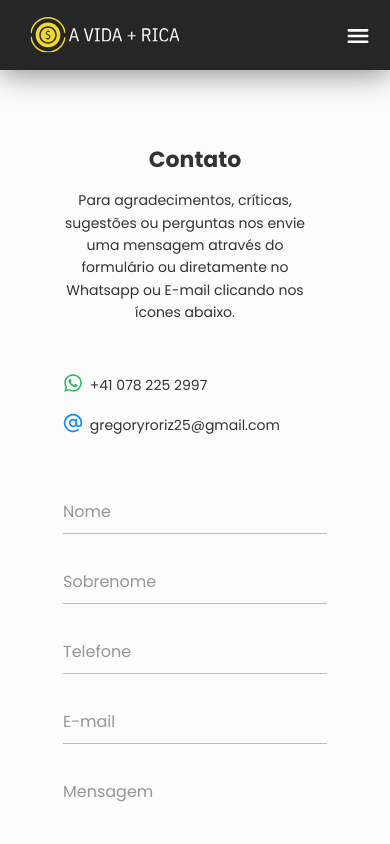
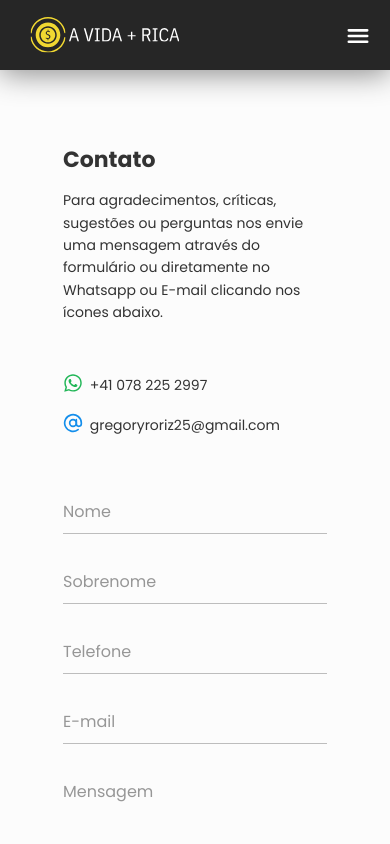
Before and after one commit to romulororiz/A-Vida-Mais-Rica, a Next.js app: page /contato in a window 390 px wide. Shown: the top 844 px of the page. Built offline with nearby package versions, Linux system fonts and the light colour scheme.

Commit message:
minor layout changes contact page

```diff
--- a/styles/ContactPage.module.css
+++ b/styles/ContactPage.module.css
@@ -8,8 +8,9 @@
 .contactPageDetails {
     display: flex;
     flex-direction: column;
-    justify-content: center;
+    justify-content: flex-start;
     width: 55%;
+    margin-top: 25px;
     margin-right: 25px;
 }
 
@@ -181,10 +182,6 @@
         flex-direction: column;
     }
 
-    .contactPageDetails {
-        text-align: left;
-    }
-
     .heading {
         margin: 12px 0;
     }
@@ -207,7 +204,7 @@
 
 @media (max-width: 500px) {
     .contactPageDetails {
-        text-align: center;
+        text-align: left;
     }
 
     .heading {
```
